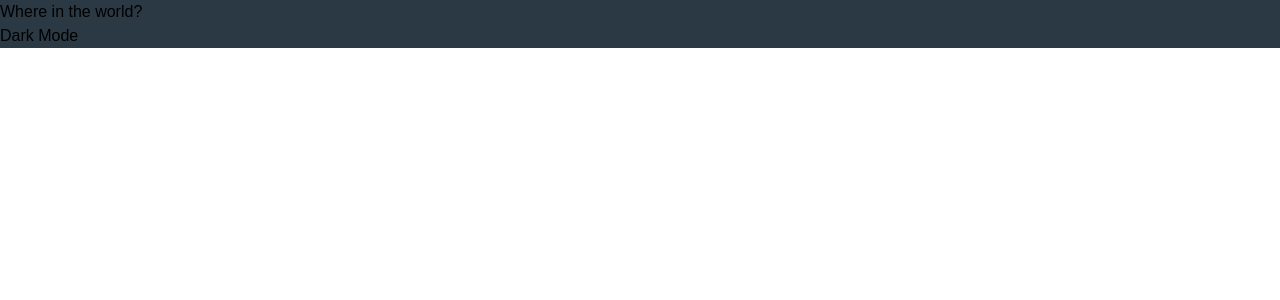
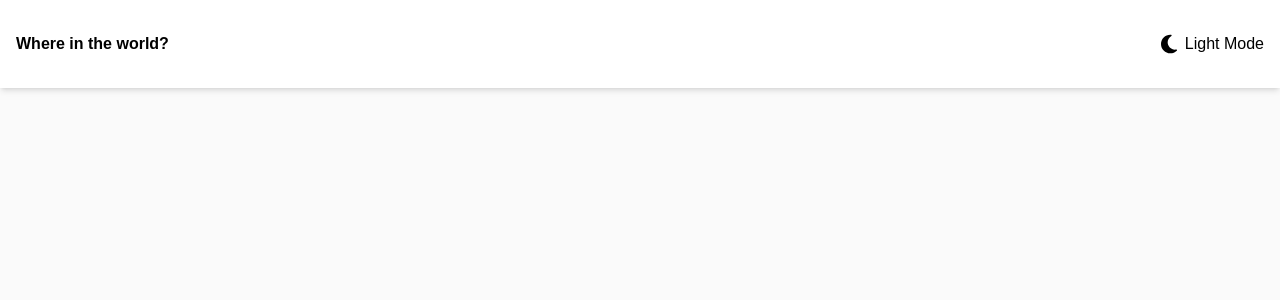
Before and after one commit to DekiDejan/REST-Countries-API-with-color-theme-switcher---FrontEndMentor-Challenge, a React app: page / in a window 1280 px wide. Shown: the top 300 px of the page. Built offline with nearby package versions, Linux system fonts and the light colour scheme; the HTML template or start-up script is replaced by a standard one.

Commit message:
finish header component

```diff
--- a/src/App.tsx
+++ b/src/App.tsx
@@ -1,9 +1,12 @@
+import { useState } from "react";
 import Header from "./components/Header";
 
 function App() {
+  const [isDark, setIsDark] = useState(false);
+
   return (
     <>
-      <Header />
+      <Header isDark={isDark} setIsDark={setIsDark} />
     </>
   );
 }
--- a/src/components/Header.tsx
+++ b/src/components/Header.tsx
@@ -1,11 +1,32 @@
-const Header = () => {
+import moonRegularIcon from "./assets/moon-regular.svg";
+import moonSolidIcon from "./assets/moon-solid.svg";
+
+type HeaderProps = {
+  isDark: boolean;
+  setIsDark: React.Dispatch<React.SetStateAction<boolean>>;
+};
+
+const Header = ({ isDark, setIsDark }: HeaderProps) => {
+  const handleThemeChange = () => {
+    setIsDark((prev) => !prev);
+  };
+
+  const themeIcon = isDark ? moonRegularIcon : moonSolidIcon;
+
   return (
-    <header className="bg-dark-blue">
+    <header className="flex justify-between items-center px-4 py-8 bg-white shadow-md">
       <div>
-        <span>Where in the world?</span>
+        <span className="font-extrabold">Where in the world?</span>
       </div>
-      <div>
-        <span>Dark Mode</span>
+      <div onClick={handleThemeChange} className="flex gap-2">
+        <img
+          width={16}
+          height={16}
+          src={themeIcon}
+          alt="Theme Icon"
+          className=""
+        />
+        <span>{isDark ? "Dark" : "Light"} Mode</span>
       </div>
     </header>
   );
--- a/src/index.css
+++ b/src/index.css
@@ -6,4 +6,5 @@
 
 :root {
   font-family: "Nunito Sans", sans-serif;
+  background-color: #fafafa;
 }
```
Also changed, not shown: src/components/assets/moon-regular.svg (added), src/components/assets/moon-solid.svg (added).
